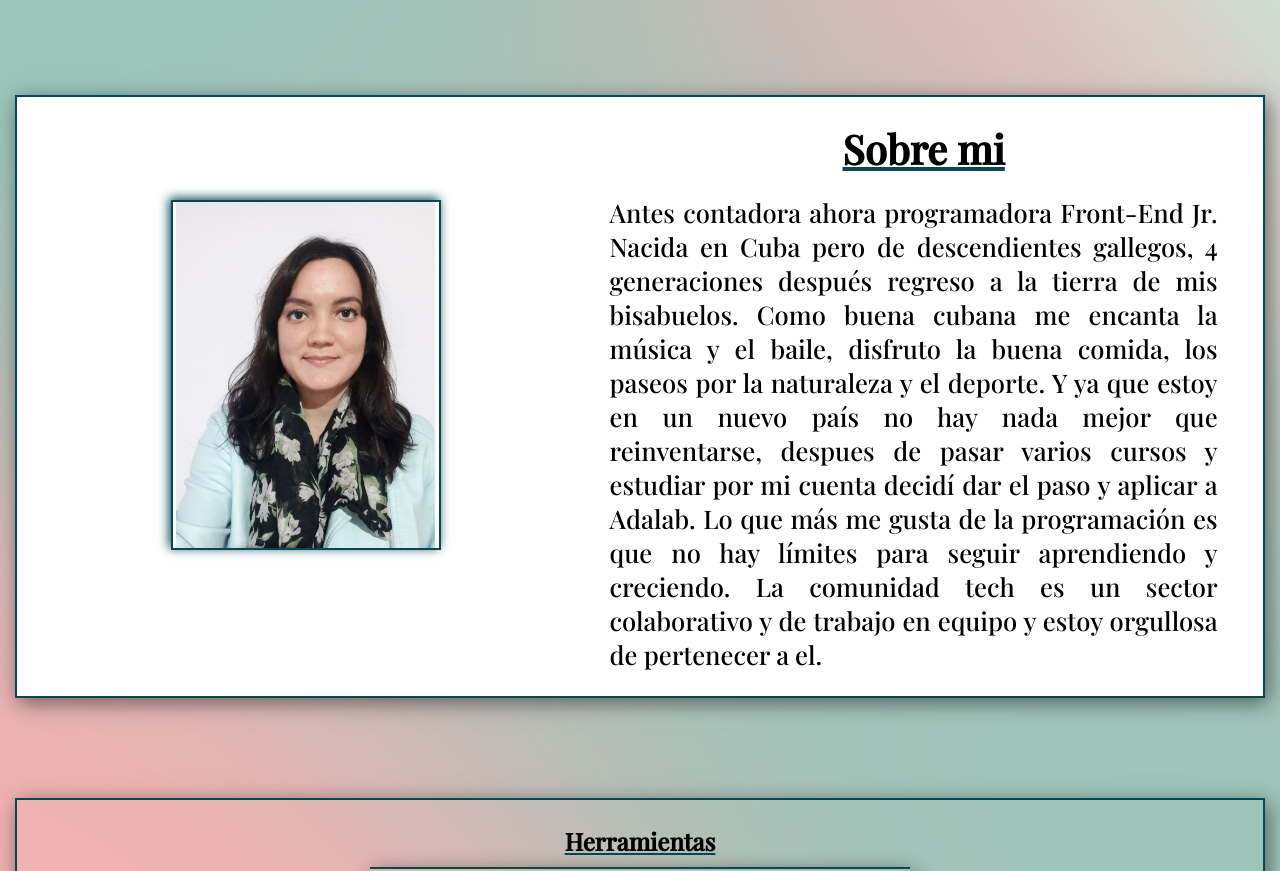
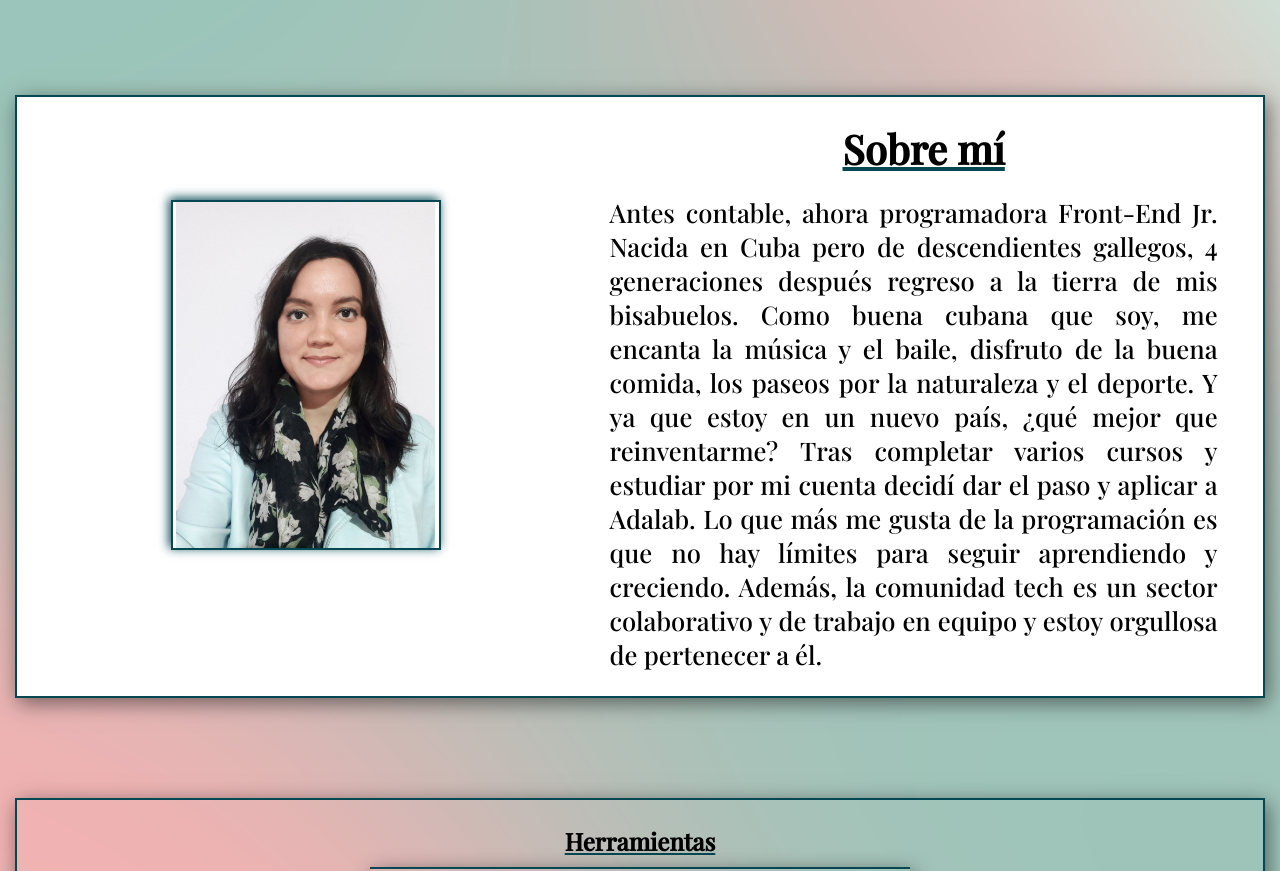
Before and after one commit to Vianam92/Mariana-portafolio, a website: page docs/index.html in a window 1280 px wide. Shown: the part 720-1591 px from the top of the page. Drawn offline with nearby package versions, Linux system fonts and the light colour scheme; a web font is replaced by a local one.

Commit message:
Update docs

```diff
--- a/docs/index.html
+++ b/docs/index.html
@@ -36,20 +36,17 @@
           </div>
       </section>
       <article class="aboutMe" id="aboutMe">
-          <h2 class="aboutMe__h2">Sobre mi</h2>
+          <h2 class="aboutMe__h2">Sobre mí</h2>
           <figure class="aboutMe__images">
               <img src="./assets/images/photo.jpg" alt="photo" class="aboutMe__images--photo">
           </figure>
-          <p class="aboutMe__description">Antes contadora ahora programadora Front-End Jr.
-              Nacida en Cuba pero de descendientes gallegos, 4 generaciones después regreso a la tierra de mis bisabuelos.
-              Como
-              buena cubana me encanta la música y el baile, disfruto la buena comida, los paseos por la naturaleza y el
-              deporte.
-              Y ya que estoy en un nuevo país no hay nada mejor que reinventarse, despues de pasar varios cursos y estudiar
-              por
-              mi cuenta decidí dar el paso y aplicar a Adalab.
-              Lo que más me gusta de la programación es que no hay límites para seguir aprendiendo y creciendo.
-              La comunidad tech es un sector colaborativo y de trabajo en equipo y estoy orgullosa de pertenecer a el.
+          <p class="aboutMe__description">
+              Antes contable, ahora programadora Front-End Jr. Nacida en Cuba pero de descendientes gallegos, 4 generaciones
+              después regreso a la tierra de mis bisabuelos. Como buena cubana que soy, me encanta la música y el baile,
+              disfruto de la buena comida, los paseos por la naturaleza y el deporte. Y ya que estoy en un nuevo país, ¿qué
+              mejor que reinventarme? Tras completar varios cursos y estudiar por mi cuenta decidí dar el paso y aplicar a
+              Adalab. Lo que más me gusta de la programación es que no hay límites para seguir aprendiendo y creciendo.
+              Además, la comunidad tech es un sector colaborativo y de trabajo en equipo y estoy orgullosa de pertenecer a él.
           </p>
       </article>
       <article class="article" id="herramientas">
```
